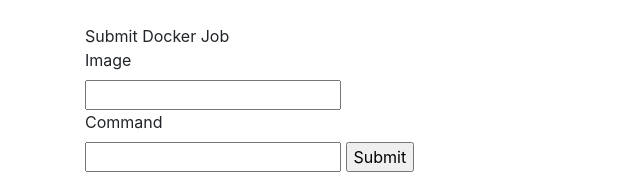
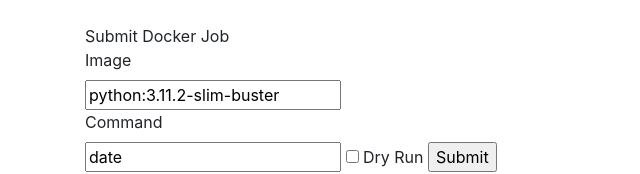
Before and after one commit to mrcabbage972/llama_sherpa, a FastAPI app: page /submit in a window 1280 px wide. Shown: the part 88-262 px from the top of the page, without its empty margins (0-640 px from the left). Run offline with FastAPI, Linux system fonts and the light colour scheme.

Commit message:
Adding dry run checkbox

```diff
--- a/main.py
+++ b/main.py
@@ -48,8 +48,10 @@ def submit_job(request: Request):
 
 
 @app.post("/submit")
-def submit_job(request: Request, image: Annotated[str, Form()], command: Annotated[str, Form()]):
-    task = docker_task.delay(image, command, 0, True)
+def submit_job(request: Request, image: Annotated[str, Form()],
+               command: Annotated[str, Form()],
+               dry_run: Annotated[bool, Form()] = False):
+    task = docker_task.delay(image, command, 0, dry_run)
     app.state.task_registry.add_task(task)
     return templates.TemplateResponse("submit_job.html", context={"request": request, "result": task.id})
 
--- a/templates/submit_job.html
+++ b/templates/submit_job.html
@@ -6,9 +6,11 @@
       <br>Submit Docker Job
    <form  method="post">
     <label for="image">Image</label><br>
-    <input type="text" id="image" name="image"><br>
+    <input type="text" id="image" name="image" value="python:3.11.2-slim-buster"><br>
     <label for="command">Command</label><br>
-    <input type="text" id="command" name="command">
+    <input type="text" id="command" name="command" value="date">
+   <input type="checkbox" name="dry_run" id="dry_run"  />
+  <label for="dry_run">Dry Run</label>
       <input type="submit" value="Submit">
   </form>
 
```
